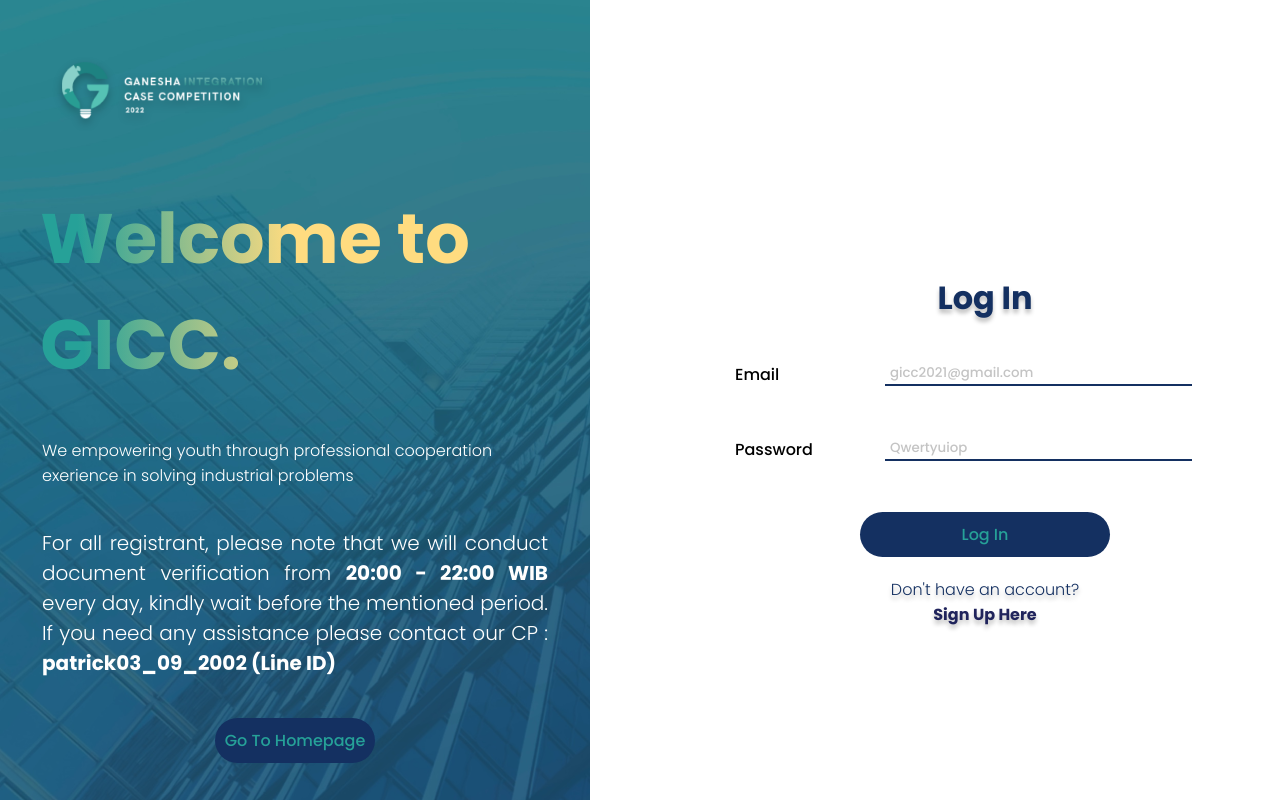
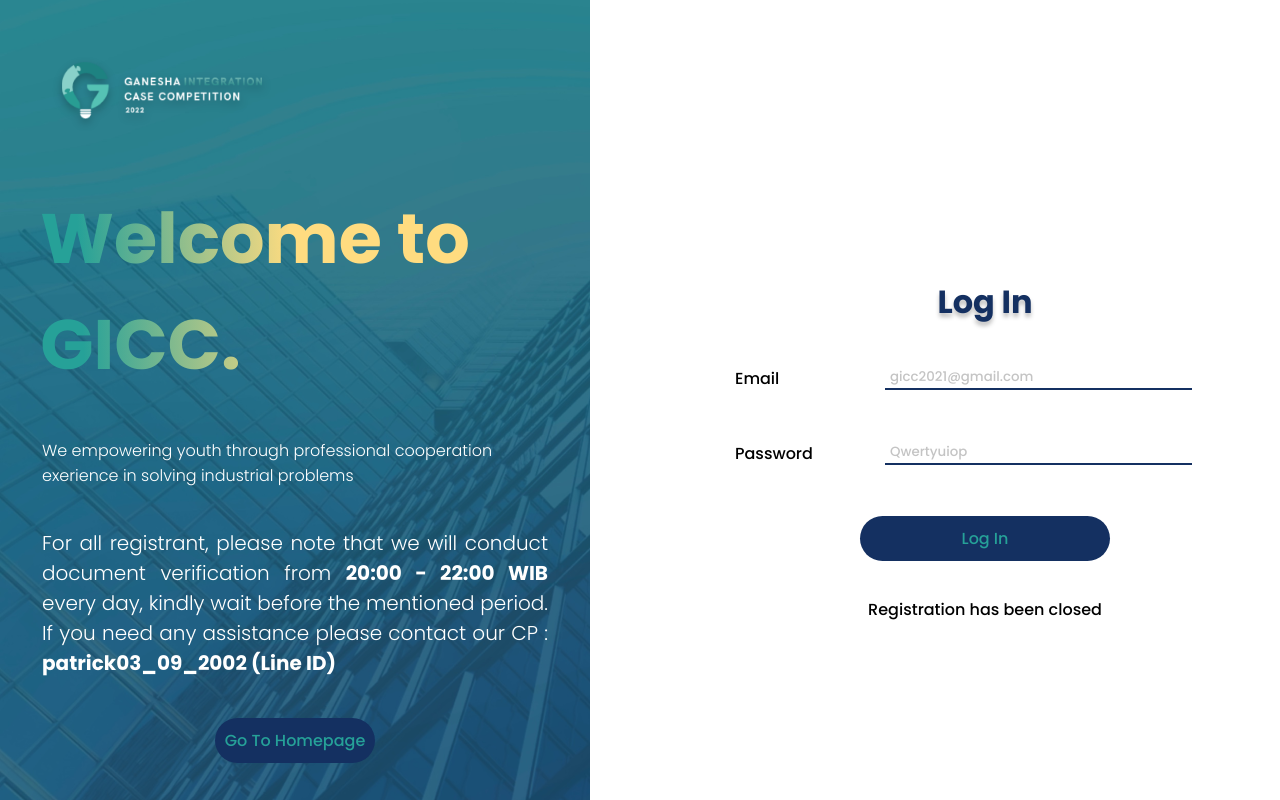
Before and after one commit to IloveNooodles/GICC, a React (Create React App) app in the folder frontend/: page /login in a window 1280 px wide. Built offline with nearby package versions, Linux system fonts and the light colour scheme.

Commit message:
blocked regis

```diff
--- a/frontend/src/App.js
+++ b/frontend/src/App.js
@@ -23,7 +23,7 @@ function App() {
           <Route path="/" element={<Home />} />
           <Route path="/competition" element={<CompetitionPage />} />
           <Route path="/login" element={<Login />} />
-          <Route path="/register" element={<Register />} />
+          {/* <Route path="/register" element={<Register />} /> */}
           <Route path="/profile" element={<ProfilePage />} />
           <Route path="/editprofile" element={<EditProfilePage />} />
           <Route path="/pre-event" element={<PreEventPage />} />
--- a/frontend/src/pages/Login.js
+++ b/frontend/src/pages/Login.js
@@ -107,15 +107,15 @@ const Login = () => {
           <img src={Facebook} alt="Logo Facebook" />
           <img src={Facebook} alt="Logo Facebook" />
         </div> */}
-        <div className="sign-up-container">
+        {/* <div className="sign-up-container">
           <p>
             Don't have an account? <br />
             <Link to="/register">
               <span>Sign Up Here</span>
             </Link>
           </p>
-        </div>
-        {/* <p
+        </div> */}
+        <p
           style={{
             width: "fit-content",
             height: "fit-content",
@@ -123,7 +123,7 @@ const Login = () => {
           }}
         >
           Registration has been closed
-        </p> */}
+        </p>
       </div>
     </div>
   );
```
Also changed, not shown: 1 other file (tests, documents, lock files or other folders).
